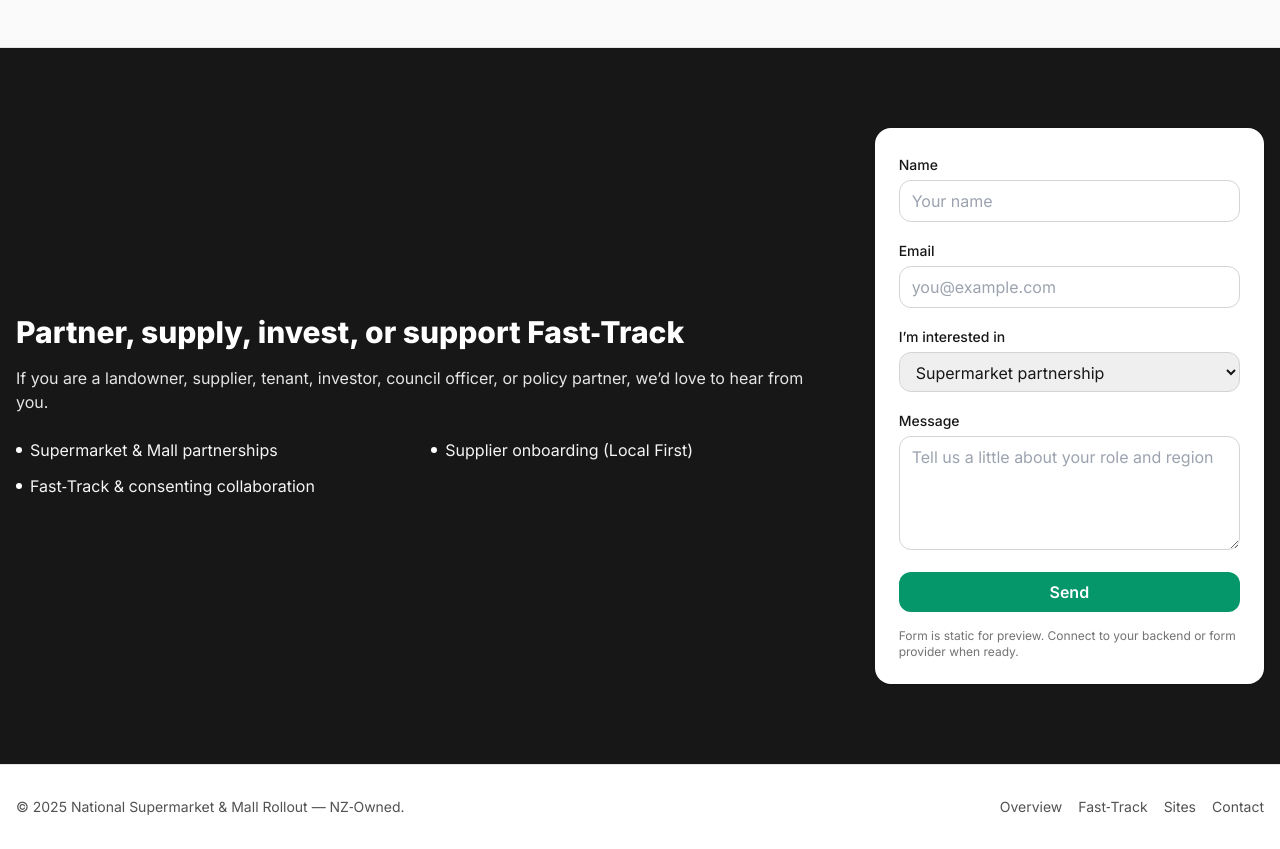
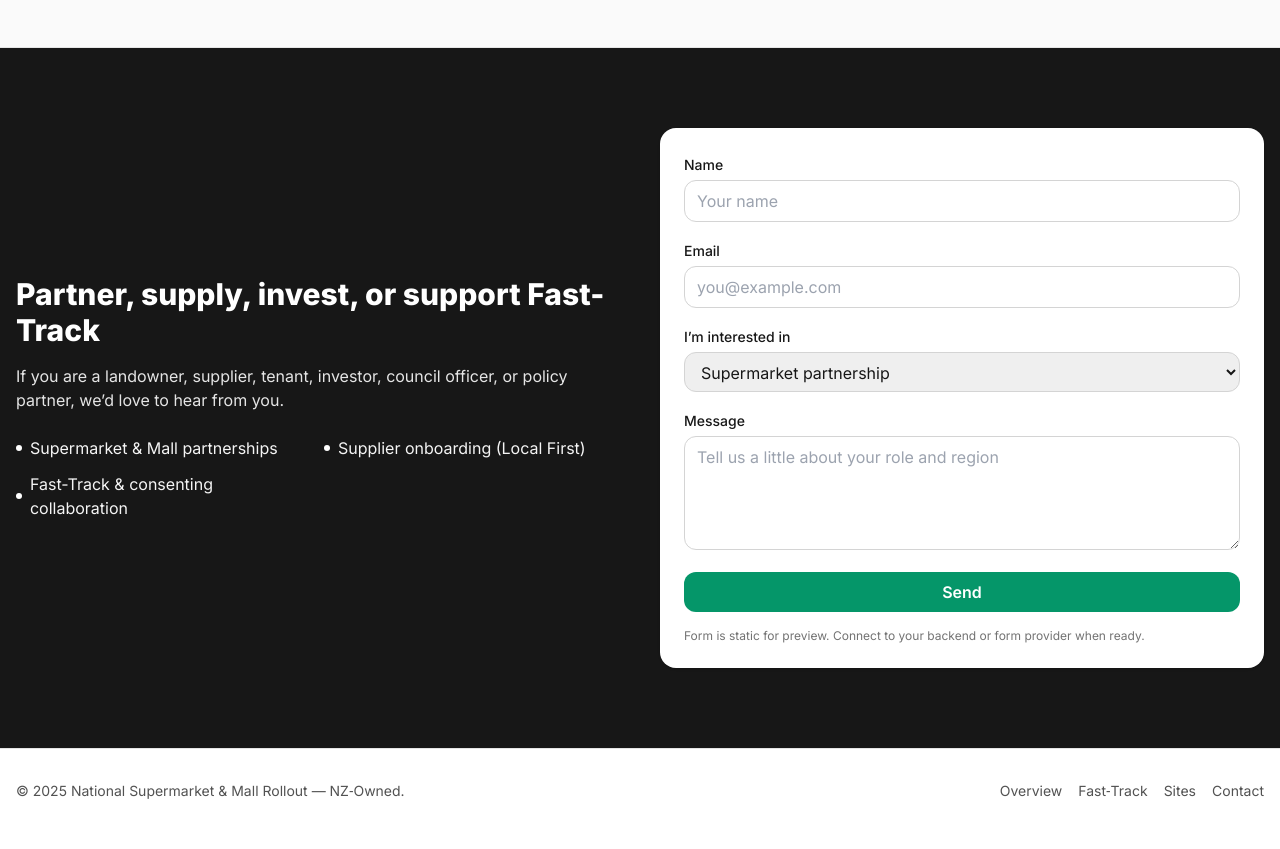
Before and after one commit to Ermyl/NZNationalChainSupermarket-v2, a plain HTML site: page index.html in a window 1280 px wide. Shown: the part 4980-5829 px from the top of the page. Drawn offline with nearby package versions, Linux system fonts and the light colour scheme.

Commit message:
offste text

```diff
--- a/index.html
+++ b/index.html
@@ -385,14 +385,14 @@
 
   <!-- CTA -->
   <section id="contact" class="py-16 md:py-20 bg-neutral-900">
-    <div class="mx-auto max-w-7xl px-4 grid md:grid-cols-3 gap-10 items-center text-white">
-      <div class="md:col-span-2">
-        <h2 class="text-2xl md:text-3xl font-extrabold">Partner, supply, invest, or support Fast‑Track</h2>
+    <div class="mx-auto max-w-7xl px-4 grid md:grid-cols-2 gap-10 items-center text-white">
+  <div>
+    <h2 class="text-2xl md:text-3xl font-extrabold">Partner, supply, invest, or support Fast-Track</h2>
     <p class="mt-4 text-neutral-200">If you are a landowner, supplier, tenant, investor, council officer, or policy partner, we’d love to hear from you.</p>
     <ul class="mt-6 grid sm:grid-cols-2 gap-3 text-neutral-100">
       <li class="flex items-center gap-2"><span class="h-1.5 w-1.5 rounded-full bg-white"></span> Supermarket & Mall partnerships</li>
       <li class="flex items-center gap-2"><span class="h-1.5 w-1.5 rounded-full bg-white"></span> Supplier onboarding (Local First)</li>
-          <li class="flex items-center gap-2"><span class="h-1.5 w-1.5 rounded-full bg-white"></span> Fast‑Track & consenting collaboration</li>
+      <li class="flex items-center gap-2"><span class="h-1.5 w-1.5 rounded-full bg-white"></span> Fast-Track & consenting collaboration</li>
     </ul>
   </div>
       <form class="bg-white rounded-2xl p-6 shadow text-neutral-900">
```
Lines whose indentation alone changed are shown as unchanged.
